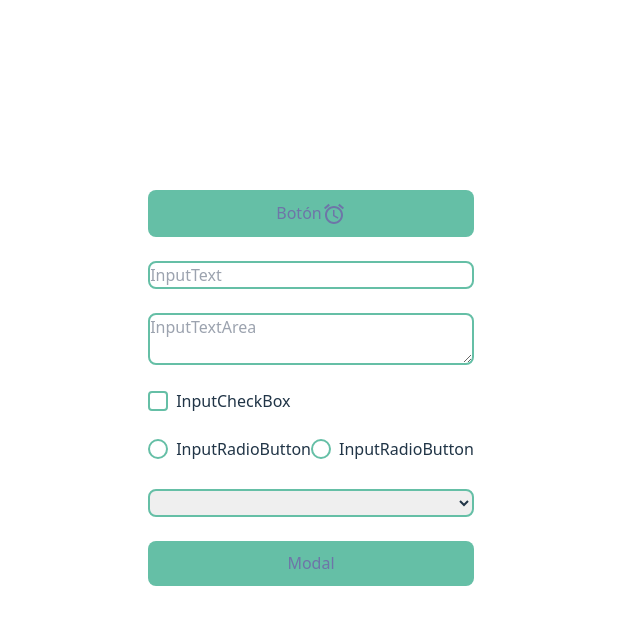
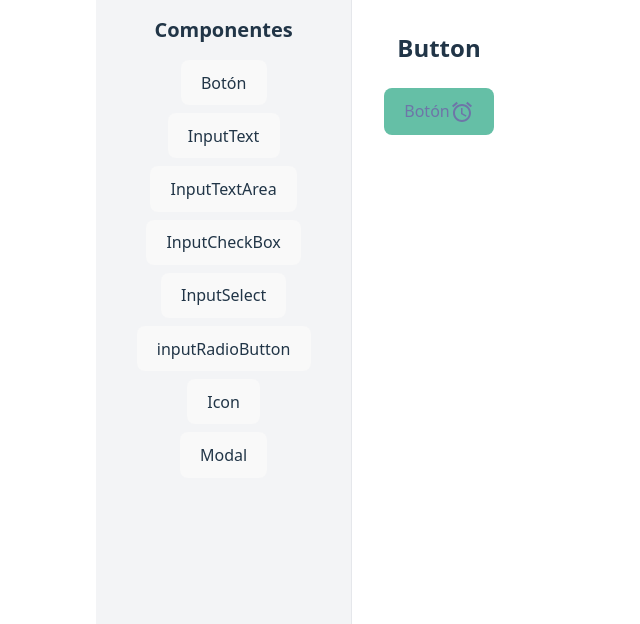
Before and after one commit to DevAngelCrow/desing_system, a React (Vite) app: page / in a window 1280 px wide. Shown: the top 624 px of the page, without its empty margins (329-969 px from the left). Built offline with nearby package versions, Linux system fonts and the light colour scheme.

Commit message:
19052025

```diff
--- a/storybook/App.tsx
+++ b/storybook/App.tsx
@@ -1,12 +1,13 @@
 
 import './App.css'
-import StoryBook from './Storybook';
+//import StoryBook from './Storybook';
+import StorybookLayout from './Layout';
 //import Layout from './Layout';
 
 function App() {
 
   return (
-    <StoryBook />
+    <StorybookLayout />
   )
 }
 
--- /dev/null
+++ b/storybook/Footer.tsx
@@ -0,0 +1,7 @@
+import React from "react";
+
+const Footer : React.FC = () => {
+    return (<footer>Footer</footer>)
+}
+
+export default Footer;
--- a/storybook/Header.tsx
+++ b/storybook/Header.tsx
@@ -2,9 +2,9 @@ import React from "react";
 
 const Header : React.FC = () => {
     return (
-        <div>
-            Hola soy timido
-        </div>
+        <header>
+            Header
+        </header>
     );
 }
 
--- a/storybook/Layout.tsx
+++ b/storybook/Layout.tsx
@@ -1,10 +1,66 @@
 import React from "react";
-import Header from "./Header";
-const Layout: React.FC = () => {
-    return (
-    <div className="w-screen h-screen">
-        <Header />
-    </div>);
-}
+//import Header from "./Header";
+import { useState } from "react";
+import { JSX } from "@emotion/react/jsx-runtime";
+import Button from "../src/components/buttons/Button";
+import InputText from "../src/components/inputs/InputText";
+import InputTextArea from "../src/components/inputs/InputTextArea";
+import InputCheckBox from "../src/components/inputs/InputCheckBox";
+import InputSelect from "../src/components/inputs/InputSelect";
+import InputRadioButton from "../src/components/inputs/InputRadioButton";
+import Modal from "../src/components/modal/Modal";
+import Icon from "../src/components/icons/Icon";
 
-export default Layout;
+const items = ["Prueba1", "Prueba2", "Prueba3"]
+
+type ComponentKey = "button" | "inputCheckbox" | "inputSelect" | "inputText" | "inputTextArea" | "icon" | "inputRadioButton" | "modal";
+
+
+const StorybookLayout = () => {
+  const [selected, setSelected] = useState<ComponentKey>("button");
+    const [isModalOpen, setIsModalOpen] = useState(false);
+        const handleOpenModal = () => {
+            setIsModalOpen(true);
+        }
+        const handleCloseModal = () => {
+            setIsModalOpen(false);
+        }
+const componentMap : Record<ComponentKey, JSX.Element> = {
+    button: <Button className="bg-secondary text-primary" label="Botón" icon={{ name: "Alarm", position: "right" }}
+                onClick={() => console.log("onClick")} />,
+    inputCheckbox: <InputCheckBox label='InputCheckBox' />,
+    inputSelect: <InputSelect items={items} />,
+    inputText: <InputText outline label='InputText' />,
+    inputTextArea: <InputTextArea label='InputTextArea' outline />,
+    inputRadioButton: <InputRadioButton label="InputRadioButton" name="prueba" />,
+    icon:  <Icon className="" name="Alarm"></Icon>,
+    modal: <div><Button onClick={handleOpenModal} className='bg-secondary text-primary' label='Modal' />
+    <Modal onClose={handleCloseModal} isOpen={isModalOpen} title="Modal" content={<div><span>Pruebas pruebas</span></div>} /></div>
+};
+  return (
+    <div className="flex h-screen">
+      {/* Sidebar */}
+      <aside className="w-64 bg-gray-100 border-r p-4">
+        <h2 className="text-xl font-bold mb-4">Componentes</h2>
+        <ul className="space-y-2">
+          <li><button onClick={() => setSelected("button")} className="hover:underline">Botón</button></li>
+          <li><button onClick={() => setSelected("inputText")} className="hover:underline">InputText</button></li>
+          <li><button onClick={() => setSelected("inputTextArea")} className="hover:underline">InputTextArea</button></li>
+          <li><button onClick={() => setSelected("inputCheckbox")} className="hover:underline">InputCheckBox</button></li>
+          <li><button onClick={() => setSelected("inputSelect")} className="hover:underline">InputSelect</button></li>
+          <li><button onClick={() => setSelected("inputRadioButton")} className="hover:underline">inputRadioButton</button></li>
+          <li><button onClick={() => setSelected("icon")} className="hover:underline">Icon</button></li>
+          <li><button onClick={() => setSelected("modal")} className="hover:underline">Modal</button></li>
+        </ul>
+      </aside>
+
+      {/* Contenido */}
+      <main className="flex-1 p-8">
+        <h1 className="text-2xl font-bold mb-6 capitalize">{selected}</h1>
+        <div>{componentMap[selected]}</div>
+      </main>
+    </div>
+  );
+};
+
+export default StorybookLayout;
--- a/storybook/Storybook.tsx
+++ b/storybook/Storybook.tsx
@@ -6,7 +6,6 @@ import InputCheckBox from "../src/components/inputs/InputCheckBox";
 import InputRadioButton from "../src/components/inputs/InputRadioButton";
 import InputSelect from "../src/components/inputs/InputSelect";
 import Modal from "../src/components/modal/Modal";
-import Menu from "../storybook/Menu";
 import { useState } from 'react';
 
 
```
